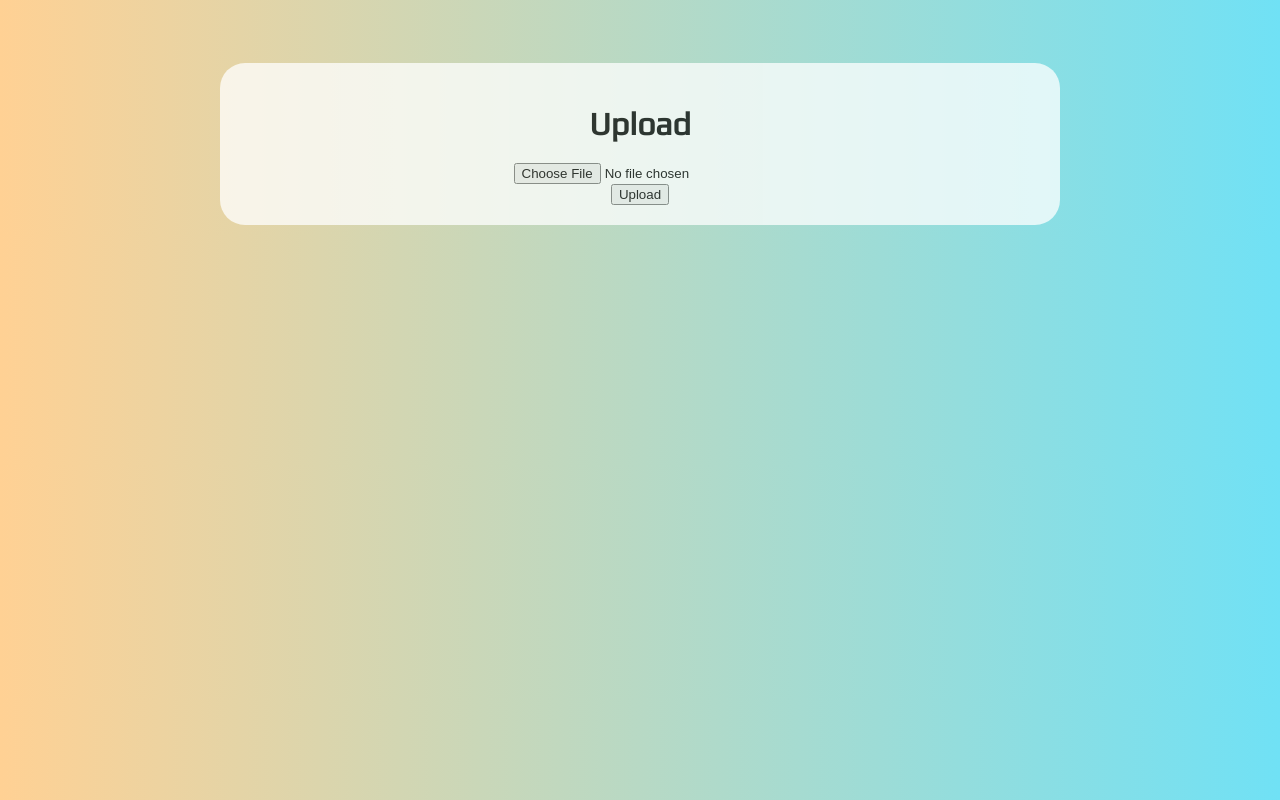
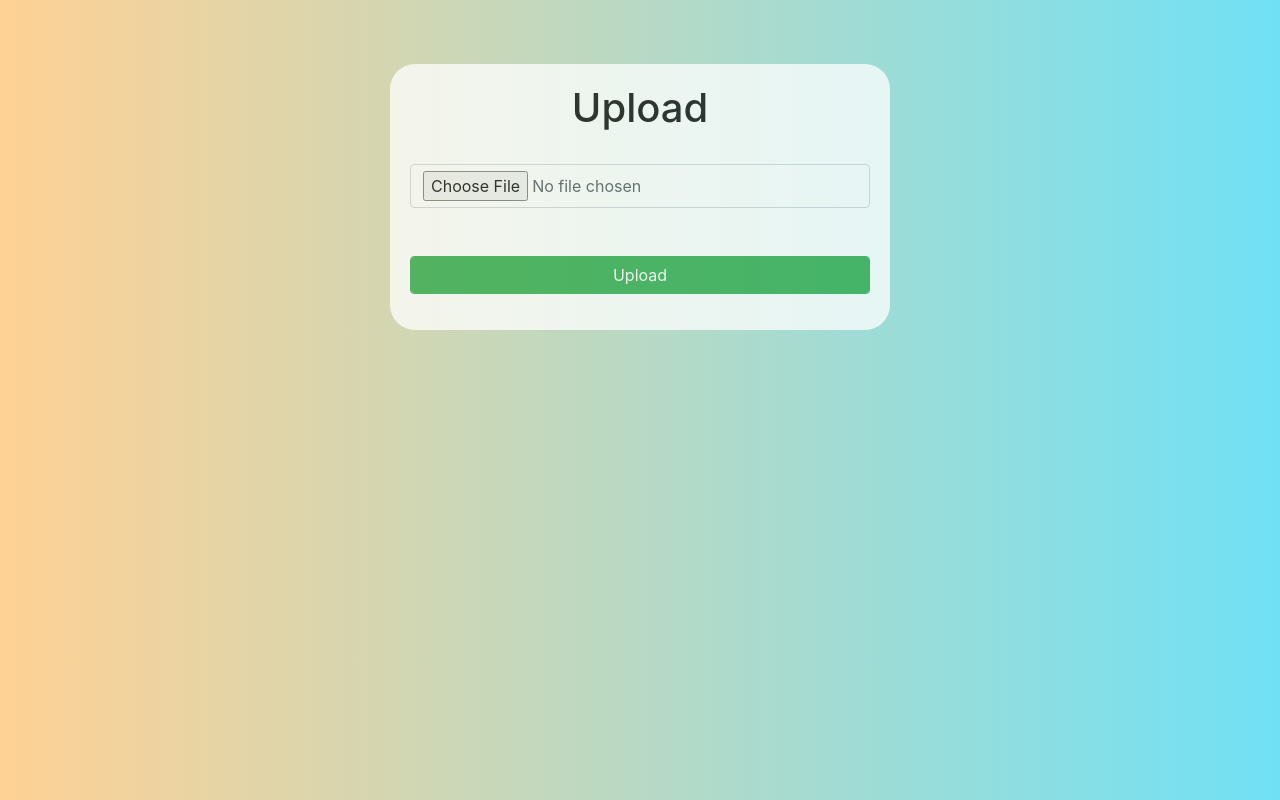
Before and after one commit to amannanrhe/file_metadata, a website: page views/index.html in a window 1280 px wide. Drawn offline with nearby package versions, Linux system fonts and the light colour scheme.

Commit message:
Bug fixes
Add bootstrap and clean code

```diff
--- a/public/style.css
+++ b/public/style.css
@@ -6,10 +6,10 @@ body{
 
 }
 
-.container{
+.cont{
     margin-left:auto;
     margin-right:auto;
-    max-width:800px;
+    max-width:500px;
     background-color: white;
     color: black;
     border-radius: 25px;
--- a/routes/ApiController.js
+++ b/routes/ApiController.js
@@ -9,7 +9,8 @@ router.get('/', function(req, res, next){
 });
 
 router.post('/upload', upload.single('uploadata'), function(req, res, next){
-    res.send({size:req.file.size + ' bytes'});
+    if(req.file) res.send({size:req.file.size + ' bytes'});
+    else res.send({error: 'no file uploaded'})
 });
 
 module.exports = router;
--- a/views/index.html
+++ b/views/index.html
@@ -7,14 +7,18 @@
     <title>Upload API</title>
     <link href="https://fonts.googleapis.com/css?family=Play" rel="stylesheet">
     <link href="/style.css" rel="stylesheet">
+    <link href="https://maxcdn.bootstrapcdn.com/bootstrap/4.0.0/css/bootstrap.min.css" rel="stylesheet" integrity="sha384-Gn5384xqQ1aoWXA+058RXPxPg6fy4IWvTNh0E263XmFcJlSAwiGgFAW/dAiS6JXm" crossorigin="anonymous">
+    <script src="https://maxcdn.bootstrapcdn.com/bootstrap/4.0.0/js/bootstrap.min.js" integrity="sha384-JZR6Spejh4U02d8jOt6vLEHfe/JQGiRRSQQxSfFWpi1MquVdAyjUar5+76PVCmYl" crossorigin="anonymous"></script>
 </head>
 
 <body>
-    <div class="container">
-        <h1>Upload</h1>
+    <div class="cont">
+        <h1>Upload</h1><br>
         <form method="POST" action="/upload" enctype="multipart/form-data">
-            <input type="file" name="uploadata"><br>
-            <input type="submit" value="Upload">
+            <div class="form-group">
+                <input class="form-control" type="file" name="uploadata"><br><br>
+                <input class="form-control btn btn-success btn-block" type="submit" value="Upload">
+            </div>
         </form>
     </div>
 </body>
```
Also changed, not shown: 1 other file.
